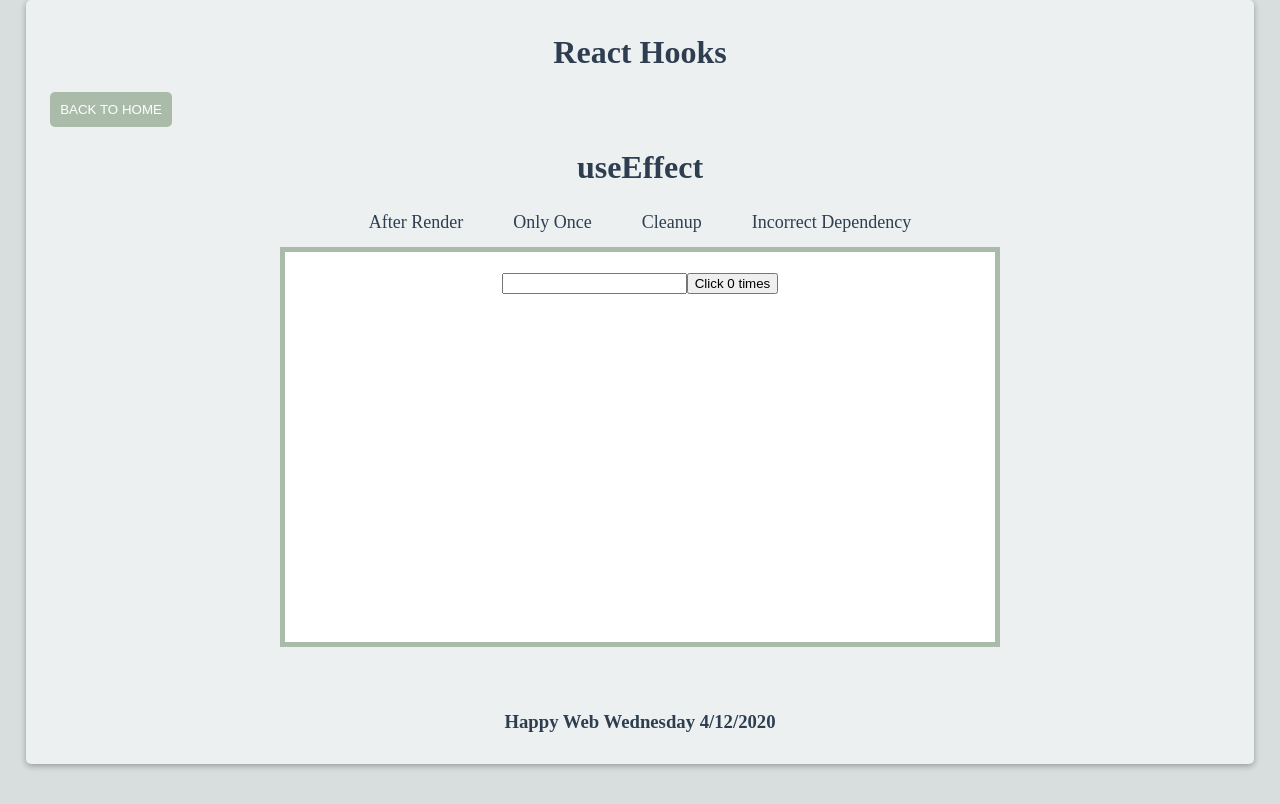
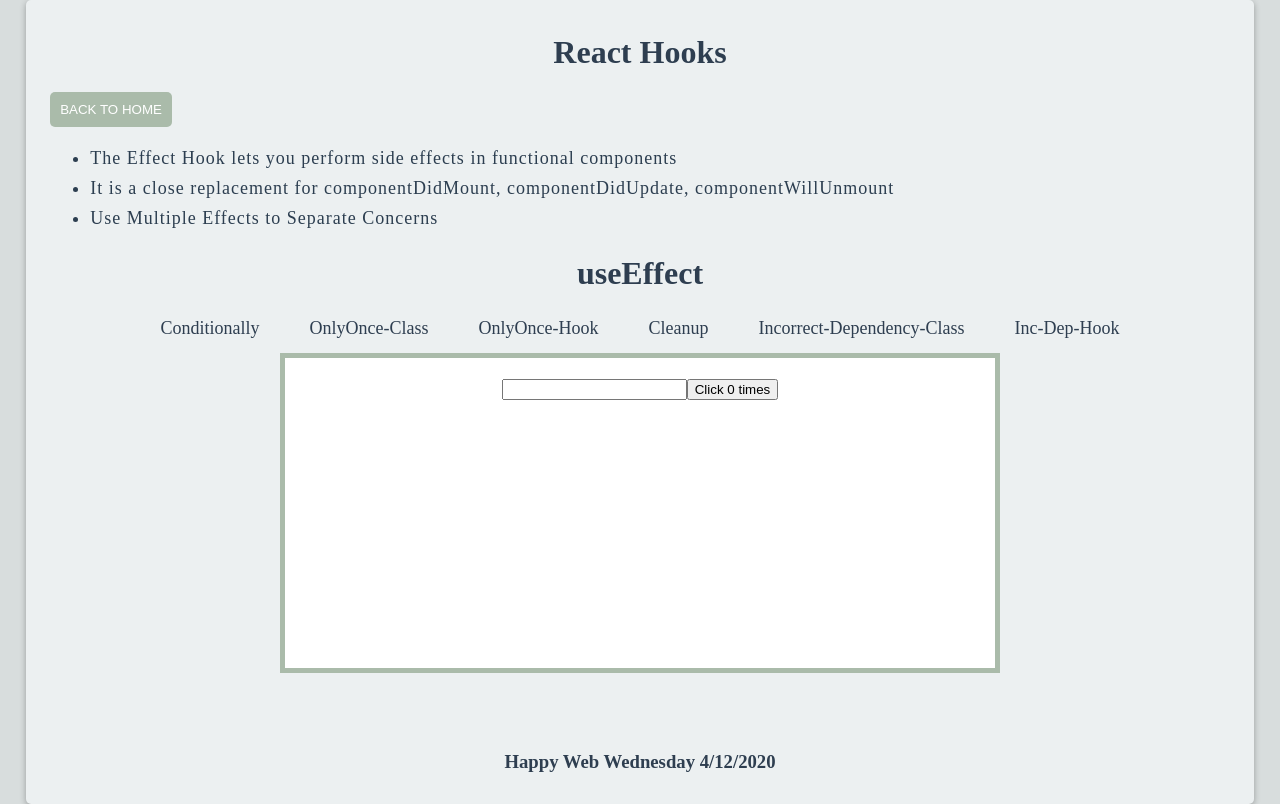
Before and after one commit to VipinGoyal/ReactHooksExample, a React (Create React App) app: page /ueffect in a window 1280 px wide. Built offline with nearby package versions, Linux system fonts and the light colour scheme.

Commit message:
useEffect Complete

```diff
--- a/src/App.css
+++ b/src/App.css
@@ -46,11 +46,11 @@ li {
 	padding: 1% 2%;
 	background: #fff;
 	min-height: 200px;
-	max-height: 220px;
+	max-height: 250px;
 	box-sizing: border-box;
 }
 .section {
-	height: 75vh;
+	height: 80vh;
 	align-items: center;
 }
 /*Styles */
@@ -94,7 +94,7 @@ li {
 	display: block;
 	text-align: center;
 	width: 90vh;
-	height: 50vh;
+	height: 40vh;
 	background: #fff;
 	border: 5px #aabbaa solid;
 	margin: auto;
--- a/src/App.tsx
+++ b/src/App.tsx
@@ -2,20 +2,28 @@ import * as React from 'react';
 import { BrowserRouter as Router, Route } from 'react-router-dom';
 import './App.css';
 import MainComponent from './modules/components';
-
+import { Section } from './utils/config';
 import { HomePage } from './modules/components/HomePage';
 
-function App() {
+const sectionPath = Object.keys(Section);
+
+const App = () => {
 	return (
 		<div className="App">
 			<h1>React Hooks</h1>
 			<Router>
-				<Route exact path="/ustate" component={MainComponent} />
-				<Route exact path="/ueffect" component={MainComponent} />
+				{sectionPath.map((section, index) => (
+					<Route
+						key={index}
+						exact
+						path={`/${section}`}
+						component={MainComponent}
+					/>
+				))}
 				<Route exact path="/" component={HomePage} />
 			</Router>
 			<h3>Happy Web Wednesday {new Date().toLocaleDateString()}</h3>
 		</div>
 	);
-}
+};
 export default App;
--- a/src/modules/components/SubComponents.tsx
+++ b/src/modules/components/SubComponents.tsx
@@ -5,9 +5,31 @@ import WithArray from './uState/WithArray';
 import WithObject from './uState/WithObject';
 
 /* UseEffect*/
-import CounterClassUe  from './uEffect/CounterClass';
+import CounterClassUe from './uEffect/CounterClass';
+import CounterHook from './uEffect/CounterHook';
+import MouseClass from './uEffect/MouseClass';
+import MouseHook from './uEffect/MouseHook';
+import MouseHookContainer from './uEffect/MouseHookContainer';
+import IntervalCounterClass from './uEffect/IntervalCounterClass';
+import IntervalCounterHook from './uEffect/IntervalCounterHook';
+
+/* Fetching Data with UseEffect */
 
 export const SubComponents = {
-	ustate: [CounterClassUs, WithPrevState, WithArray, WithObject],
-	ueffect:[CounterClassUe]
+	ustate: [CounterClassUs, WithPrevState, WithObject, WithArray],
+	ueffect: [
+		CounterClassUe,
+		CounterHook,
+		MouseClass,
+		MouseHook,
+		MouseHookContainer,
+		IntervalCounterClass,
+		IntervalCounterHook
+	],
+	ueffectdata: [],
+	ucontext: [],
+	ureducer: [],
+	ureducermore: [],
+	uothers: [],
+	ucustom: []
 };
--- a/src/modules/components/index.tsx
+++ b/src/modules/components/index.tsx
@@ -14,7 +14,7 @@ const MainComponent = (props: Props) => {
 	const pathName = location.pathname.slice(1);
 	// @ts-ignore
 	const section = Section[pathName];
-	const { name, items, def } = section;
+	const { name, items, kb, def } = section;
 	const backToHome = () => {
 		history.push('/');
 	};
@@ -28,6 +28,7 @@ const MainComponent = (props: Props) => {
 				<span
 					className={`subLink ${linkIdx === idx ? 'activeLink' : ''}`}
 					onClick={() => setLinkIdx(idx)}
+					key={idx}
 				>
 					{item}
 				</span>
@@ -39,6 +40,15 @@ const MainComponent = (props: Props) => {
 			<button className="backHome" onClick={backToHome}>
 				Back To Home
 			</button>
+			<div className="subKb">
+				{kb && kb.length ? (
+					<ul>
+						{kb.map((rule, index) => (
+							<li key={index}>{rule}</li>
+						))}
+					</ul>
+				) : null}
+			</div>
 			<h1>{name}</h1>
 			<div className="subCompLink">{renderItems(items)}</div>
 			<div className="subComp">
--- a/src/modules/components/uEffect/CounterClass.tsx
+++ b/src/modules/components/uEffect/CounterClass.tsx
@@ -19,10 +19,10 @@ class CounterClass extends Component<{}, State> {
 	}
 
 	componentDidUpdate(prevProps, prevState) {
-		if (prevState.count !== this.state.count) {
-			console.log('Updating document title');
-			document.title = `Clicked ${this.state.count} times`;
-		}
+		// if (prevState.count !== this.state.count) {
+		console.log('Updating document title');
+		document.title = `Clicked ${this.state.count} times`;
+		// }
 	}
 
 	render() {
--- /dev/null
+++ b/src/modules/components/uEffect/CounterHook.tsx
@@ -0,0 +1,27 @@
+import React, { useState, useEffect } from 'react';
+
+const CounterHook = () => {
+	const [count, setCount] = useState(0);
+	const [name, setName] = useState('');
+
+	useEffect(() => {
+		console.log('useEffect - Updating document title ');
+		document.title = `You clicked ${count} times`;
+	});
+
+	// useEffect(() => {
+	// 	console.log('useEffect - Updating document title ');
+	// 	document.title = `You clicked ${count} times`;
+	// }, [count]);
+
+	return (
+		<div>
+			<input type="text" value={name} onChange={e => setName(e.target.value)} />
+			<button onClick={() => setCount(count + 1)}>
+				useEffect - Click {count} times
+			</button>
+		</div>
+	);
+};
+
+export default CounterHook;
--- /dev/null
+++ b/src/modules/components/uEffect/IntervalCounterClass.tsx
@@ -0,0 +1,31 @@
+import React, { Component } from 'react';
+
+interface State {
+	count: number;
+}
+class IntervalCounterClass extends Component<{}, State> {
+	private interval;
+	constructor(props) {
+		super(props);
+		this.state = {
+			count: 0
+		};
+	}
+
+	componentDidMount() {
+		this.interval = setInterval(this.tick, 1000);
+	}
+	componentWillUnmount() {
+		clearInterval(this.interval);
+	}
+	tick = () => {
+		this.setState({
+			count: this.state.count + 1
+		});
+	};
+	render() {
+		return <h1>{this.state.count}</h1>;
+	}
+}
+
+export default IntervalCounterClass;
--- /dev/null
+++ b/src/modules/components/uEffect/IntervalCounterHook.tsx
@@ -0,0 +1,58 @@
+import React, { useState, useEffect } from 'react';
+
+const IntervalCounterHook = () => {
+	const [count, setCount] = useState(0);
+
+	const tick = () => {
+		setCount(count + 1);
+	};
+
+	useEffect(() => {
+		const interval = setInterval(tick, 1000);
+		return () => {
+			clearInterval(interval);
+		};
+	}, []);
+
+	return <div>{count}</div>;
+};
+
+export default IntervalCounterHook;
+
+// const doSomething = () =>{
+//   console.log(someProps);
+// }
+
+// useEffect(() => {
+//  doSomething()
+// 	const interval = setInterval(tick, 1000);
+// 	return () => {
+// 		clearInterval(interval);
+// 	};
+// }, [count]);
+
+// useEffect(() => {
+//  // const doSomething = () =>{
+//   console.log(someProps);
+// }
+// doSomething()
+// 	const interval = setInterval(tick, 1000);
+// 	return () => {
+// 		clearInterval(interval);
+// 	};
+// }, [count, someProps]);
+
+// useEffect(() => {
+// 	const interval = setInterval(tick, 1000);
+// 	return () => {
+// 		clearInterval(interval);
+// 	};
+// }, [count]);
+
+// const tick = () => {
+// 	setCount(count + 1);
+// };
+
+// const tick = () => {
+//   setCount(prevCount => prevCount + 1);
+// };
--- /dev/null
+++ b/src/modules/components/uEffect/MouseClass.tsx
@@ -0,0 +1,38 @@
+import React, { Component } from 'react';
+
+interface State {
+	x: number;
+	y: number;
+}
+class MouseClass extends Component<{}, State> {
+	constructor(props) {
+		super(props);
+
+		this.state = {
+			x: 0,
+			y: 0
+		};
+	}
+
+	logMousePosition = e => {
+		this.setState({ x: e.clientX, y: e.clientY });
+	};
+
+	componentDidMount() {
+		window.addEventListener('mousemove', this.logMousePosition);
+	}
+
+	componentWillUnmount() {
+		window.removeEventListener('mousemove', this.logMousePosition);
+	}
+
+	render() {
+		return (
+			<div>
+				X - {this.state.x} Y - {this.state.y}
+			</div>
+		);
+	}
+}
+
+export default MouseClass;
--- /dev/null
+++ b/src/modules/components/uEffect/MouseHook.tsx
@@ -0,0 +1,35 @@
+import React, { useState, useEffect } from 'react';
+
+const MouseHook = () => {
+	const [x, setX] = useState(0);
+	const [y, setY] = useState(0);
+
+	const logMousePosition = e => {
+		console.log('Mouse event');
+		setX(e.clientX);
+		setY(e.clientY);
+	};
+
+	useEffect(() => {
+		console.log('useFffect called');
+		window.addEventListener('mousemove', logMousePosition);
+	});
+
+	return (
+		<div>
+			Hooks - X - {x} Y - {y}
+		</div>
+	);
+};
+
+export default MouseHook;
+
+// useEffect(() => {
+// 	console.log('useFffect called');
+// 	window.addEventListener('mousemove', logMousePosition);
+
+// 	return () => {
+// 		console.log('Component unmounting code');
+// 		window.removeEventListener('mousemove', logMousePosition);
+// 	};
+// }, []);
--- /dev/null
+++ b/src/modules/components/uEffect/MouseHookContainer.tsx
@@ -0,0 +1,14 @@
+import React, { useState } from 'react';
+import MouseHook from './MouseHook';
+
+const MouseHookContainer = () => {
+	const [display, setDisplay] = useState(true);
+	return (
+		<div>
+			<button onClick={() => setDisplay(!display)}>Toggle display</button>
+			{display && <MouseHook />}
+		</div>
+	);
+};
+
+export default MouseHookContainer;
--- a/src/utils/config.tsx
+++ b/src/utils/config.tsx
@@ -2,11 +2,27 @@ export const Section = {
 	ustate: {
 		name: 'useState',
 		items: ['With Prev State', 'With Object', 'With Array'],
+		kb: [
+			'Only Call Hooks at the Top Level (not inside loops, conditions or nested functions)',
+			'Only call Hooks from React Functions (not just any regular functions)'
+		],
 		def: true
 	},
 	ueffect: {
 		name: 'useEffect',
-		items: ['After Render', 'Only Once', 'Cleanup', 'Incorrect Dependency'],
+		items: [
+			'Conditionally',
+			'OnlyOnce-Class',
+			'OnlyOnce-Hook',
+			'Cleanup',
+			'Incorrect-Dependency-Class',
+			'Inc-Dep-Hook'
+		],
+		kb: [
+			'The Effect Hook lets you perform side effects in functional components',
+			'It is a close replacement for componentDidMount, componentDidUpdate, componentWillUnmount',
+			'Use Multiple Effects to Separate Concerns'
+		],
 		def: true
 	},
 	ueffectdata: {
@@ -36,7 +52,7 @@ export const Section = {
 	},
 	uothers: {
 		name: 'The Others',
-		items: ['useRef', 'useRef Dom', 'useCallback', 'useMemo' ],
+		items: ['useRef', 'useRef Dom', 'useCallback', 'useMemo'],
 		def: true
 	},
 	ucustom: {
```
